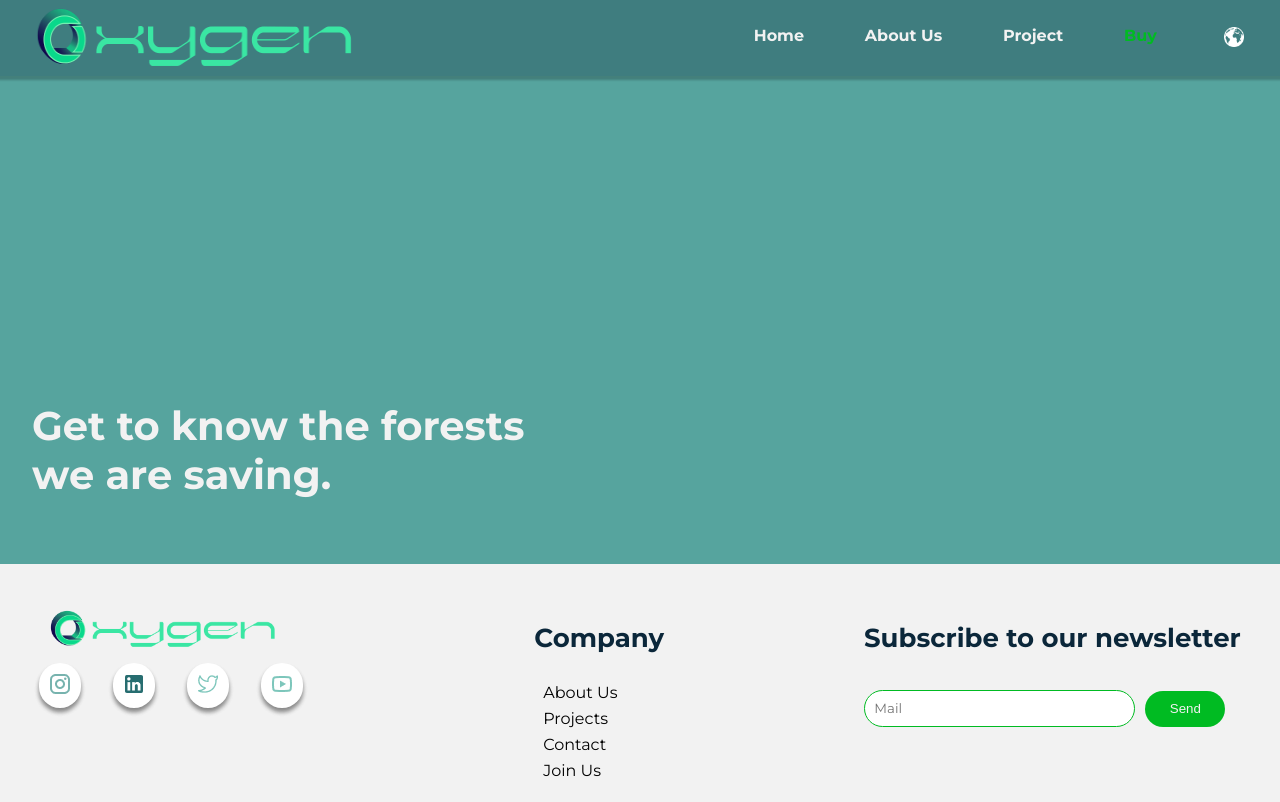
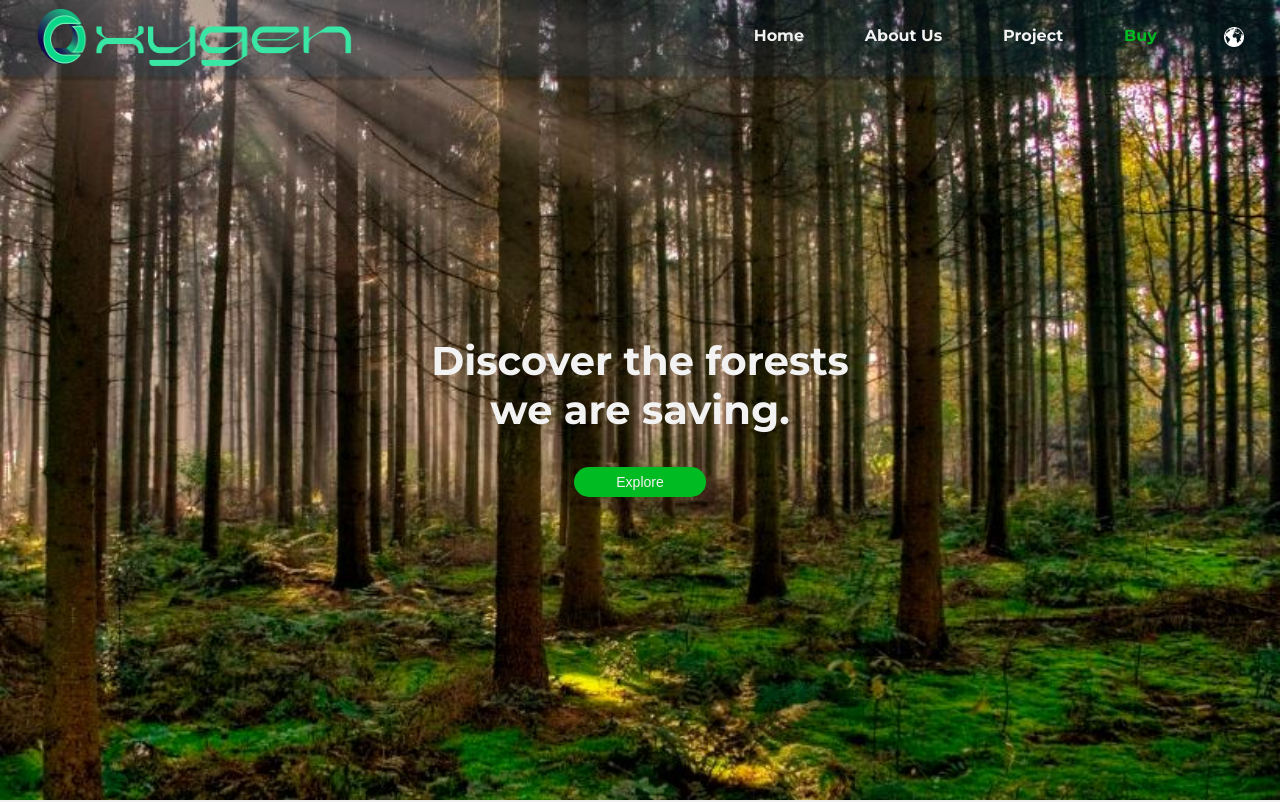
Before and after one commit to oxygentoken-org/oxygen-token, a Next.js app: page /en/proyecto in a window 1280 px wide. Shown: the top 802 px of the page. Built offline with nearby package versions, Linux system fonts and the light colour scheme.

Commit message:
[FEAT] Header Projects

```diff
--- a/src/app/[locale]/proyecto/page.js
+++ b/src/app/[locale]/proyecto/page.js
@@ -10,8 +10,14 @@ const Proyecto = () =>{
     const projectIdioms = useTranslations('Project')
     return (
         <><Navbar/>
-        <section className="proyectoMapa">
-            <h1>{projectIdioms('title-1')} <br/>{projectIdioms('title-2')}</h1>
+        <section className="project">
+            <div className="projectHeader">
+                <h1>{projectIdioms('title-1')} <br/>{projectIdioms('title-2')}</h1>
+                <button className>{projectIdioms('button-projects')}</button>
+            </div>
+            <div className="projectMap">
+
+            </div>
         </section>
         <Footer/>
         </>)
--- a/src/messages/en.json
+++ b/src/messages/en.json
@@ -100,8 +100,9 @@
     },
 
     "Project":{
-        "title-1":"Get to know the forests ",
-        "title-2":"we are saving."
+        "title-1":"Discover the forests ",
+        "title-2":"we are saving.",
+        "button-projects": "Explore"
      },
 
      "Buy":{
--- a/src/messages/es.json
+++ b/src/messages/es.json
@@ -100,8 +100,9 @@
     },
 
     "Project":{
-       "title-1":"Conocé los bosques",
-       "title-2":"que estamos salvando"
+       "title-1":"Descubrí los bosques",
+       "title-2":"que estamos salvando",
+       "button-projects": "Explorar"
     },
 
     "Buy":{
--- a/src/styles/proyecto.css
+++ b/src/styles/proyecto.css
@@ -1,13 +1,31 @@
-.proyectoMapa{
+.project{
     display:flex;
-    padding: 2em;
-    background-color: #56A49E;
-    align-items: flex-end;
-    min-height: 500px;
+    flex-direction: column;
 }
 
-.proyectoMapa h1{
+.project h1{
     font-family: var(--montserrat);
     font-size: 40px;
     color: var(--white);
 }
+
+.project button{
+    padding: 0.5em 3em;
+    background-color: var(--strong-green);
+    border-radius: 20px;
+    border:0;
+    color:var(--white);
+    font-size: 14px;
+}
+
+.projectHeader{
+    display: flex;
+    height: 100vh;
+    align-items: center;
+    justify-content: center;
+    text-align: center;
+    flex-direction: column;
+    background-image: url("../../public/assets/images/bosqueSano.jpg");
+    background-size: cover;
+    background-repeat: no-repeat;
+}
```
Also changed, not shown: public/assets/images/bosqueSano.jpg (added).
